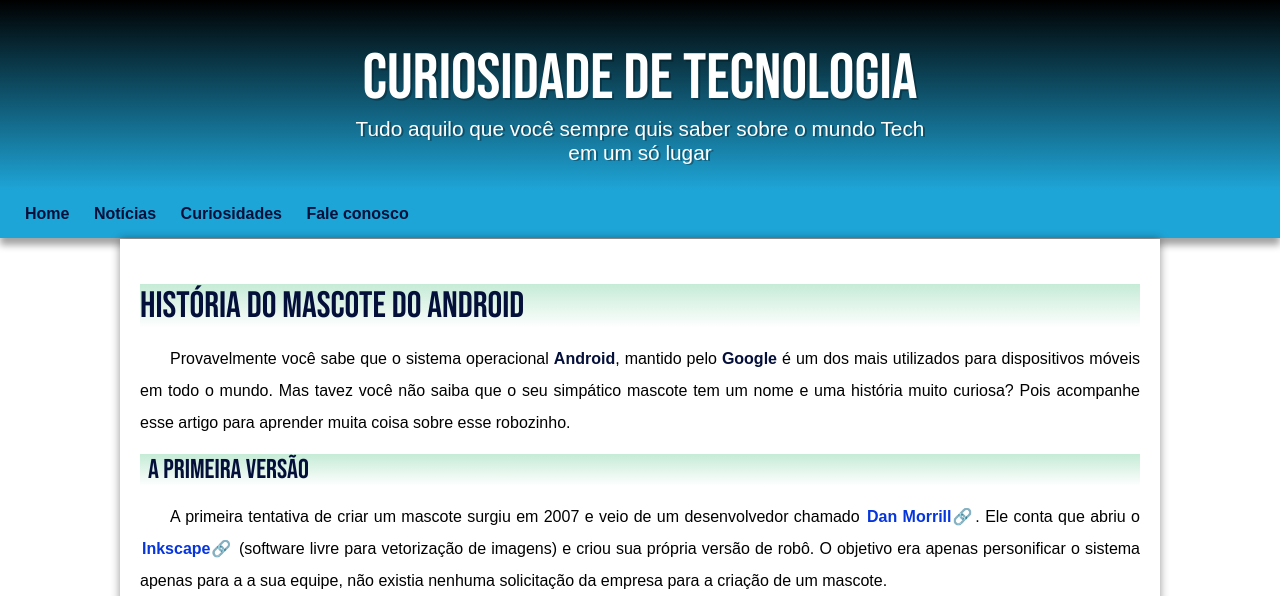
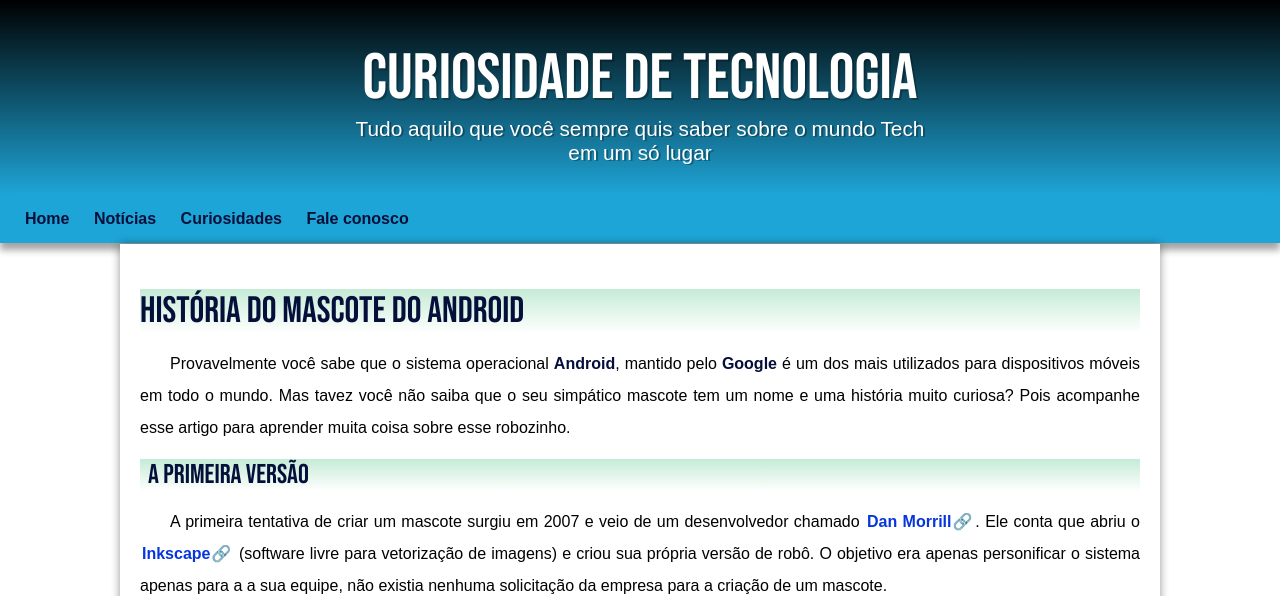
Before and after one commit to AmandaDamasceno/projeto-android, a plain HTML site: page index.html in a window 1280 px wide. Shown: the top 596 px of the page. Drawn offline with Linux system fonts and the light colour scheme.

Commit message:
problema de padding corrigido

```diff
--- a/estilo/style.css
+++ b/estilo/style.css
@@ -57,7 +57,7 @@ header > p {
     padding-left: 10px;
     padding-right: 10px;
     margin: auto;
-    margin-bottom: 20px;
+    padding-bottom: 30px;
     text-shadow: 2px 1px 0px rgba(0, 0, 0, 0.315) /*sombra no texto - Tudo aquilo que você sempre quis saber sobre o mundo Tech, em um só lugar */
 }
 
```
